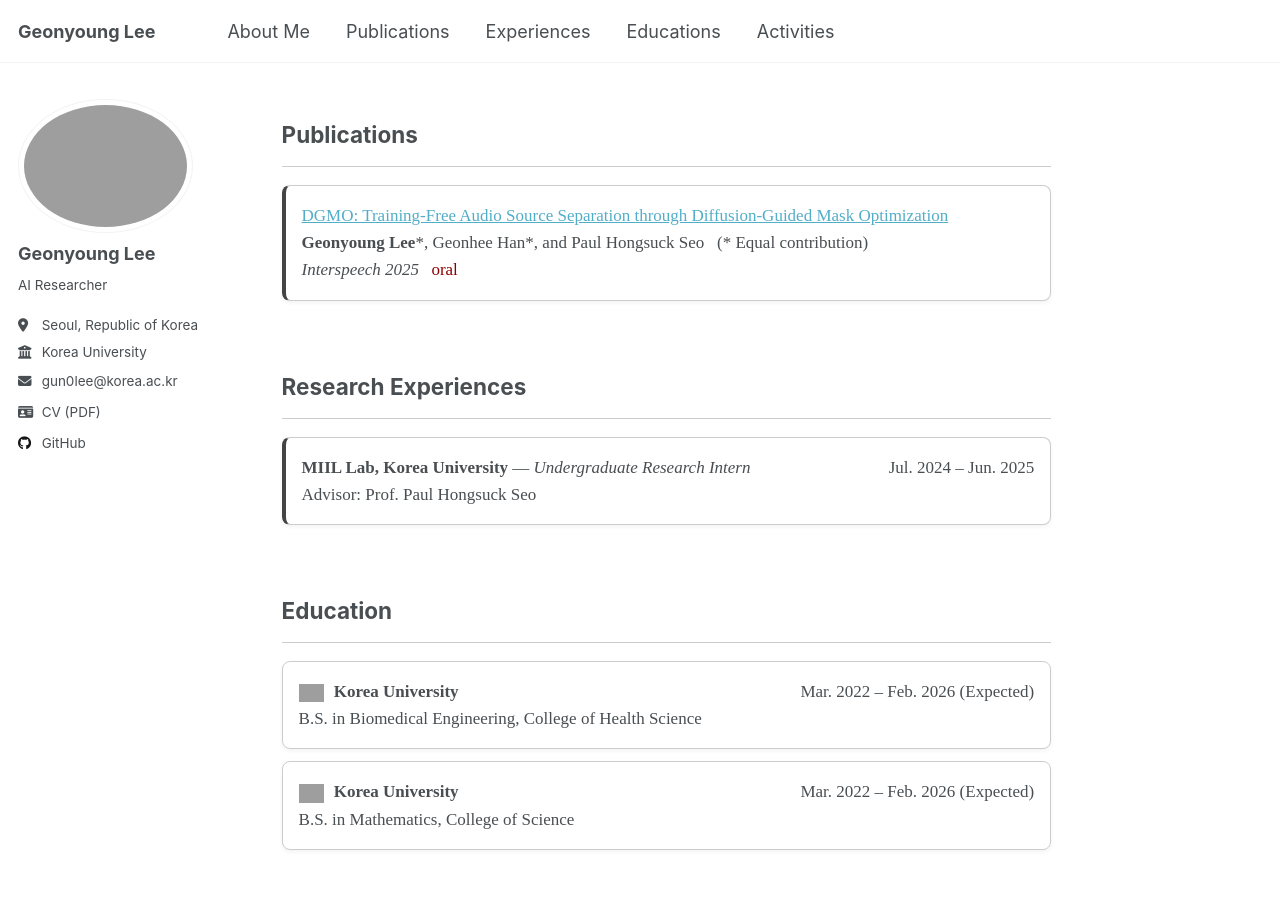
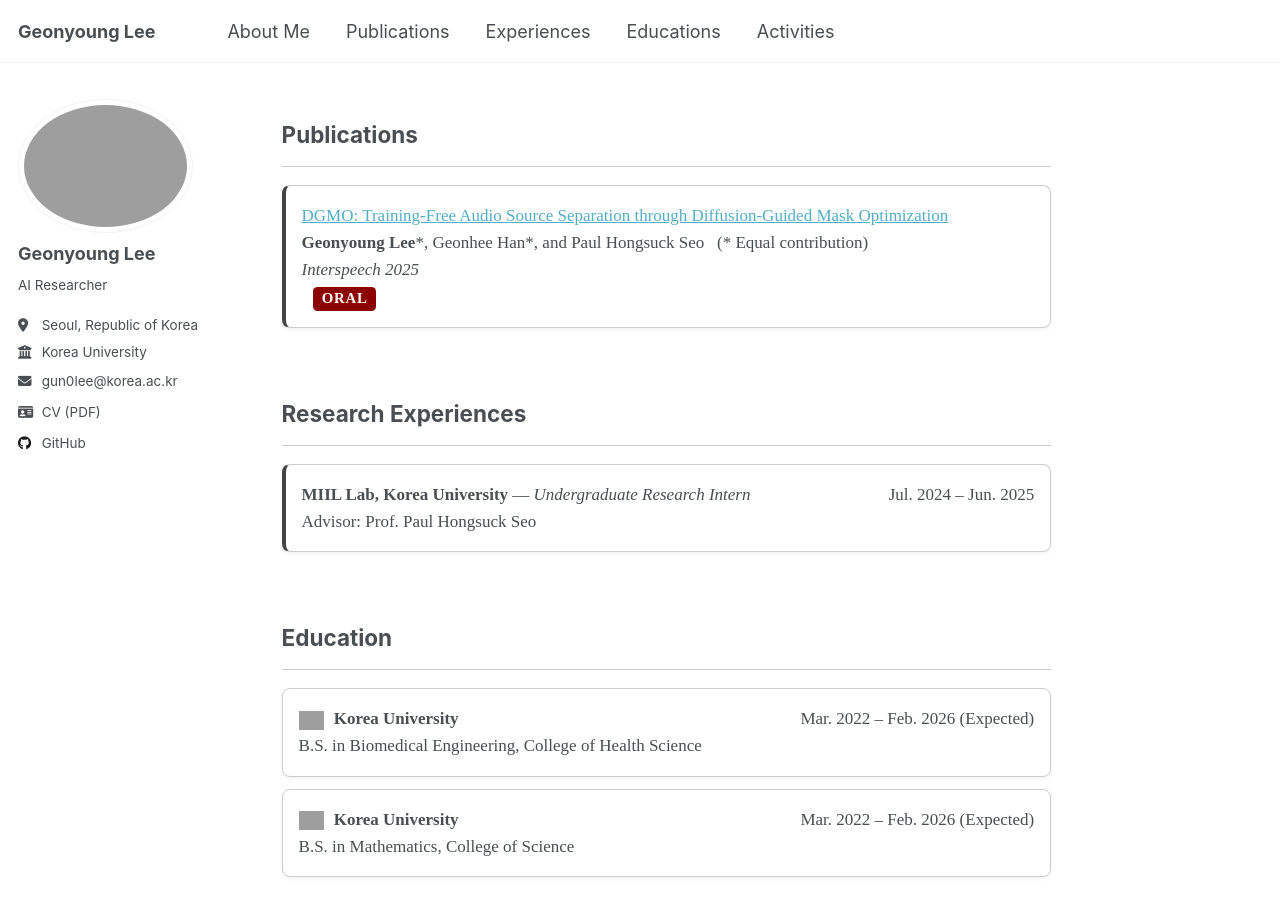
Before and after one commit to wltschmrz/wltschmrz.github.io, a Jekyll site: the page built from _pages/home.md, in a window 1280 px wide and 900 px high, scrolled down 323 px. Built offline with Jekyll 4.4.1, drawn with Linux system fonts in a browser that asks for light colours; grey boxes are pictures that could not be loaded.

Commit message:
Update home.md

```diff
--- a/_pages/home.md
+++ b/_pages/home.md
@@ -37,7 +37,7 @@ author_profile: true
   <div style="border: 1px solid #ccc; border-left: 4px solid #444; padding: 16px; border-radius: 8px; background-color: #ffffff; box-shadow: 0 2px 4px rgba(0,0,0,0.05);">
     <a href="https://wltschmrz.github.io/DGMO/">DGMO: Training-Free Audio Source Separation through Diffusion-Guided Mask Optimization</a><br>
     <strong>Geonyoung Lee</strong>*, Geonhee Han*, and Paul Hongsuck Seo &nbsp; (* Equal contribution)<br>
-    <em>Interspeech 2025</em> <span style="color: #8B0000; font-weight: 500; margin-left: 8px;">oral</span>
+    <em>Interspeech 2025</em> <div style="text-align: left;"> <span style="color: white; background-color: #8B0000; font-size: 0.875em; font-weight: 600; padding: 0em 0.6em; border-radius: 0.3em; margin-left: 0.75em; vertical-align: middle; display: inline-block; letter-spacing: 0.05em;">ORAL</span> </div>
   </div>
 </div>
 
```
